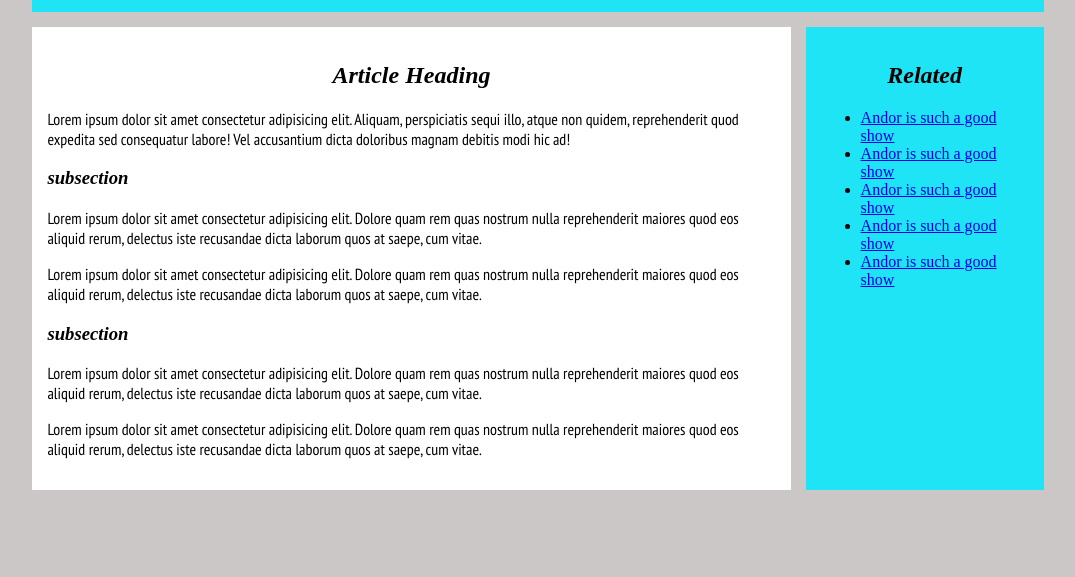
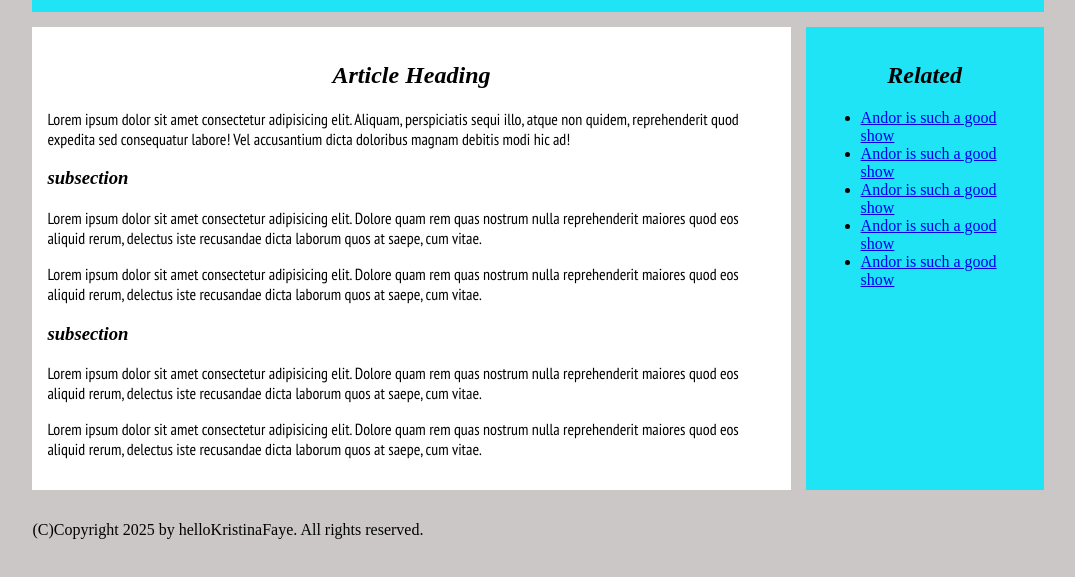
Before and after one commit to hellokristinafaye/play, a plain HTML site: page index.html in a window 1280 px wide. Shown: the part 139-716 px from the top of the page, without its empty margins (102-1177 px from the left). Drawn offline with Linux system fonts and the light colour scheme; a web font is replaced by a local one.

Commit message:
footer content added

```diff
--- a/index.html
+++ b/index.html
@@ -80,6 +80,12 @@
 
         </main>
 
+        <footer class="copyright">
+
+            <p class="copyright-text">(C)Copyright 2025 by helloKristinaFaye. All rights reserved.</p>
+
+        </footer>
+
     </div>
 
     <script src="script.js"></script>
```
